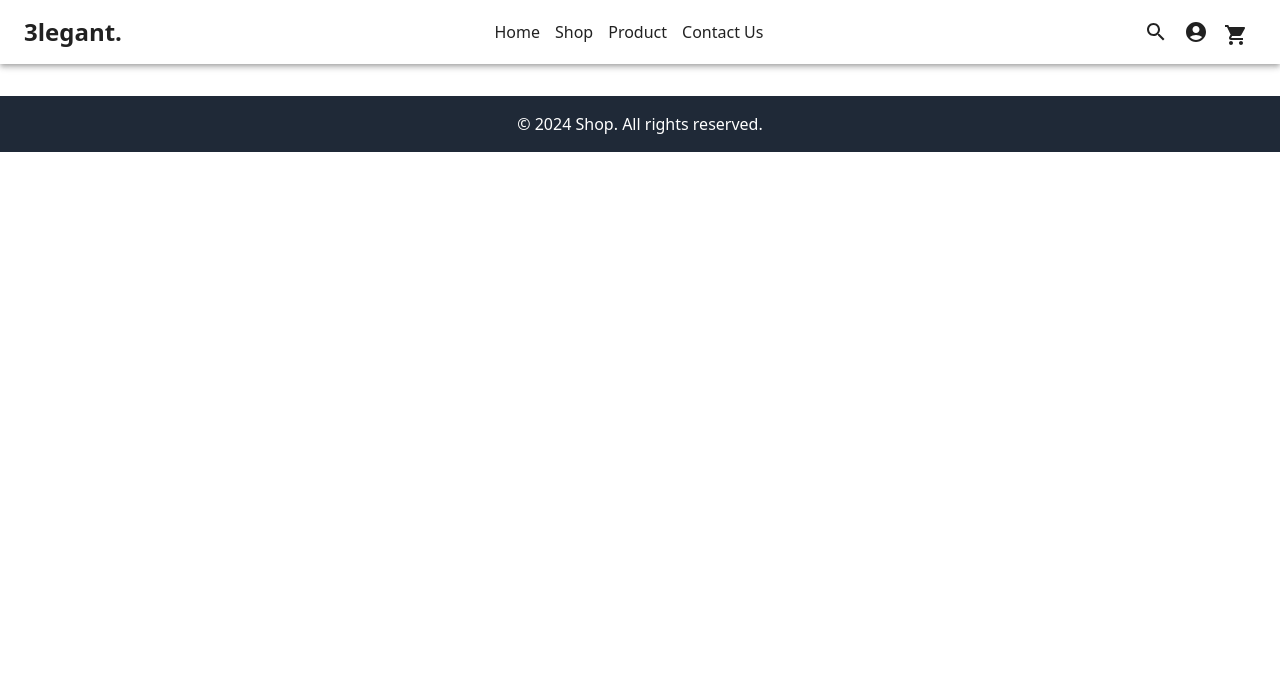
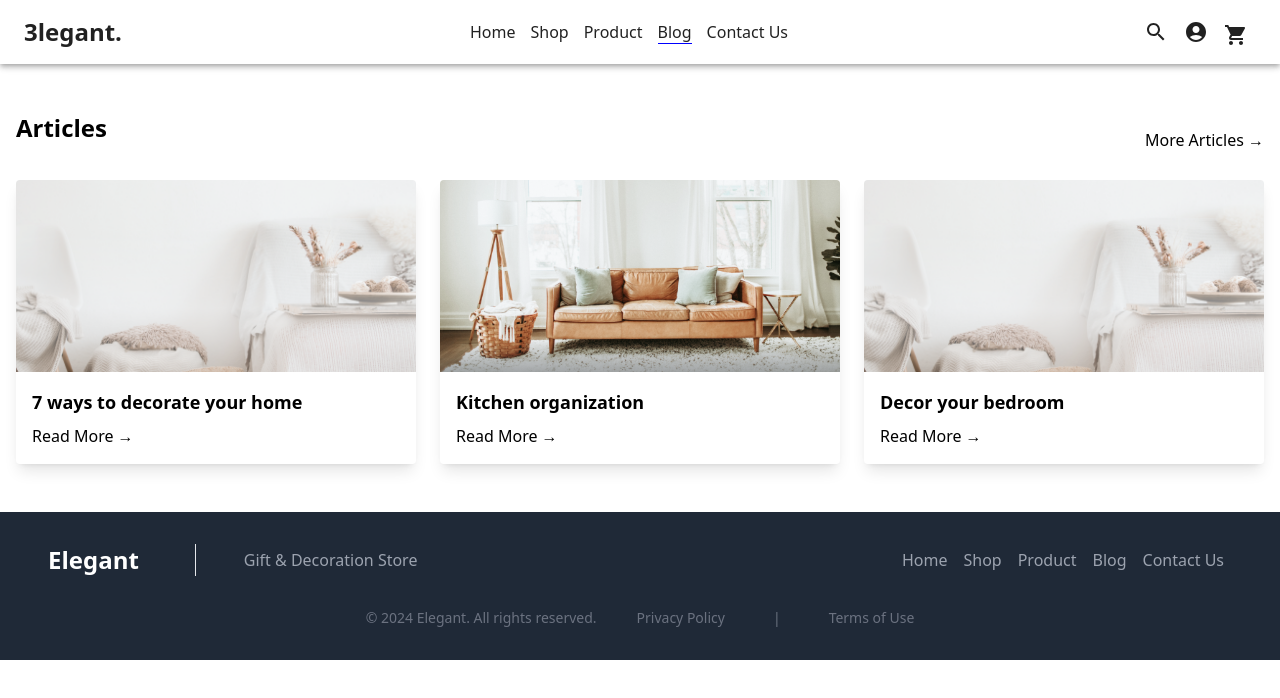
Before and after one commit to rasuljonadhamov/elegant, a React (Vite) app: page /blog in a window 1280 px wide. Shown: the top 698 px of the page. Built offline with nearby package versions, Linux system fonts and the light colour scheme.

Commit message:
Added articles page and fixed footer

```diff
--- a/src/App.jsx
+++ b/src/App.jsx
@@ -5,6 +5,7 @@ import HomePage from "./pages/HomePage";
 import ShopPage from "./pages/ShopPage";
 import ProductPage from "./pages/ProductPage";
 import ContactUsPage from "./pages/ContactUsPage";
+import Articles from "./components/Article";
 
 function App() {
   return (
@@ -16,6 +17,7 @@ function App() {
             <Route path="/" element={<HomePage />} />
             <Route path="/shop" element={<ShopPage />} />
             <Route path="/product" element={<ProductPage />} />
+            <Route path="/blog" element={<Articles />} />
             <Route path="/contact" element={<ContactUsPage />} />
           </Routes>
         </main>
--- /dev/null
+++ b/src/components/Article.jsx
@@ -0,0 +1,54 @@
+const articles = [
+  {
+    id: 1,
+    image: "/public/bg.png",
+    title: "7 ways to decorate your home",
+    link: "/blog",
+  },
+  {
+    id: 2,
+    image: "/public/hero.png",
+    title: "Kitchen organization",
+    link: "/blog",
+  },
+  {
+    id: 3,
+    image: "/public/bg.png",
+    title: "Decor your bedroom",
+    link: "/blog",
+  },
+];
+
+const Articles = () => {
+  return (
+    <div className="container mx-auto my-8">
+      <div className="flex justify-between mb-5">
+        <h2 className="text-2xl font-semibold mb-4">Articles</h2>
+        <div className="text-right mt-4">
+          <a href="/blog" className=" hover:underline">
+            More Articles &rarr;
+          </a>
+        </div>
+      </div>
+      <div className="grid grid-cols-1 md:grid-cols-3 gap-6">
+        {articles.map((article) => (
+          <div key={article.id} className="rounded overflow-hidden shadow-lg">
+            <img
+              src={article.image}
+              alt={article.title}
+              className="w-full h-48 object-cover"
+            />
+            <div className="p-4">
+              <h3 className="text-lg font-semibold">{article.title}</h3>
+              <a href={article.link} className=" hover:underline mt-2 block">
+                Read More &rarr;
+              </a>
+            </div>
+          </div>
+        ))}
+      </div>
+    </div>
+  );
+};
+
+export default Articles;
--- a/src/components/Footer.jsx
+++ b/src/components/Footer.jsx
@@ -1,11 +1,48 @@
+import React from "react";
+import { Link } from "react-router-dom";
 
-
-function Footer() {
+const Footer = () => {
   return (
-    <footer className="bg-gray-800 text-white p-4 text-center">
-      <p>&copy; 2024 Shop. All rights reserved.</p>
+    <footer className="bg-gray-800 text-white py-8">
+      <div className="container mx-auto px-12 flex flex-col md:flex-row justify-between items-center">
+        <div className="text-center md:text-left flex gap-12 items-center">
+          <h2 className="text-2xl font-semibold border-r pr-14">Elegant</h2>
+          <p className="text-gray-400">Gift & Decoration Store</p>
+        </div>
+        <nav className="flex flex-col md:flex-row items-center mt-4 md:mt-0">
+          <Link to="/" className="text-gray-400 hover:text-white mx-2">
+            Home
+          </Link>
+          <Link to="/shop" className="text-gray-400 hover:text-white mx-2">
+            Shop
+          </Link>
+          <Link to="/product" className="text-gray-400 hover:text-white mx-2">
+            Product
+          </Link>
+          <Link to="/blog" className="text-gray-400 hover:text-white mx-2">
+            Blog
+          </Link>
+          <Link to="/contact" className="text-gray-400 hover:text-white mx-2">
+            Contact Us
+          </Link>
+        </nav>
+      </div>
+      <div className="text-center mt-8 flex items-center justify-center gap-10">
+        <p className="text-gray-500 text-sm">
+          &copy; {new Date().getFullYear()} Elegant. All rights reserved.
+        </p>
+        <p className="text-gray-500 text-sm  lg:flex gap-12 items-center">
+          <a href="/privacy-policy" className="hover:text-white">
+            Privacy Policy
+          </a>{" "}
+          |{" "}
+          <a href="/terms-of-use" className="hover:text-white">
+            Terms of Use
+          </a>
+        </p>
+      </div>
     </footer>
   );
-}
+};
 
 export default Footer;
--- a/src/components/Navbar.jsx
+++ b/src/components/Navbar.jsx
@@ -64,6 +64,11 @@ const Header = () => {
                 Contact Us
               </NavLink>
             </MenuItem>
+            <MenuItem>
+              <NavLink exact to="/blog">
+                Contact Us
+              </NavLink>
+            </MenuItem>
           </Menu>
         ) : (
           <div style={{ flexGrow: 1, margin: " 10px" }}>
@@ -75,6 +80,9 @@ const Header = () => {
             </NavLink>
             <NavLink style={{ marginRight: "15px" }} exact to="/product">
               Product
+            </NavLink>
+            <NavLink style={{ marginRight: "15px" }} exact to="/blog">
+              Blog
             </NavLink>
             <NavLink style={{ marginRight: "0px" }} exact to="/contact">
               Contact Us
--- a/src/components/NewArrivals.jsx
+++ b/src/components/NewArrivals.jsx
@@ -36,7 +36,7 @@ const NewArrivals = () => {
 
   const settings = {
     dots: true,
-    infinite: false,
+    infinite: true,
     speed: 500,
     slidesToShow: 5,
     slidesToScroll: 5,
--- a/src/pages/HomePage.jsx
+++ b/src/pages/HomePage.jsx
@@ -4,6 +4,7 @@ import CategorySection from "../components/CategorySection";
 import FeaturesSection from "../components/FeaturesSection";
 import PromoSection from "../components/PromoSection";
 import NewArrivals from "../components/NewArrivals";
+import Articles from "../components/Article";
 
 const NextArrow = ({ onClick }) => (
   <div
@@ -39,7 +40,7 @@ function HomePage() {
   };
 
   return (
-    <div className="w-screen">
+    <div className="w-screen container mx-auto px-5">
       <Slider {...settings}>
         <div className="w-screen bg-white">
           <div className="bg-[url('/public/hero.png')] h-screen bg-cover bg-center bg-no-repeat flex items-center justify-center mb-28">
@@ -73,6 +74,7 @@ function HomePage() {
       <NewArrivals />
       <FeaturesSection />
       <PromoSection />
+      <Articles />
     </div>
   );
 }
--- a/src/pages/ProductPage.jsx
+++ b/src/pages/ProductPage.jsx
@@ -26,7 +26,7 @@ const ProductPage = () => {
       {cartItems.length === 0 ? (
         <div className="text-center">
           <Empty description="Your cart is empty. Go to shopping!" />
-          <Button type="primary" href="/shop">
+          <Button type="primary" href="/shop" className="mt-4">
             Go to Shopping
           </Button>
         </div>
```
